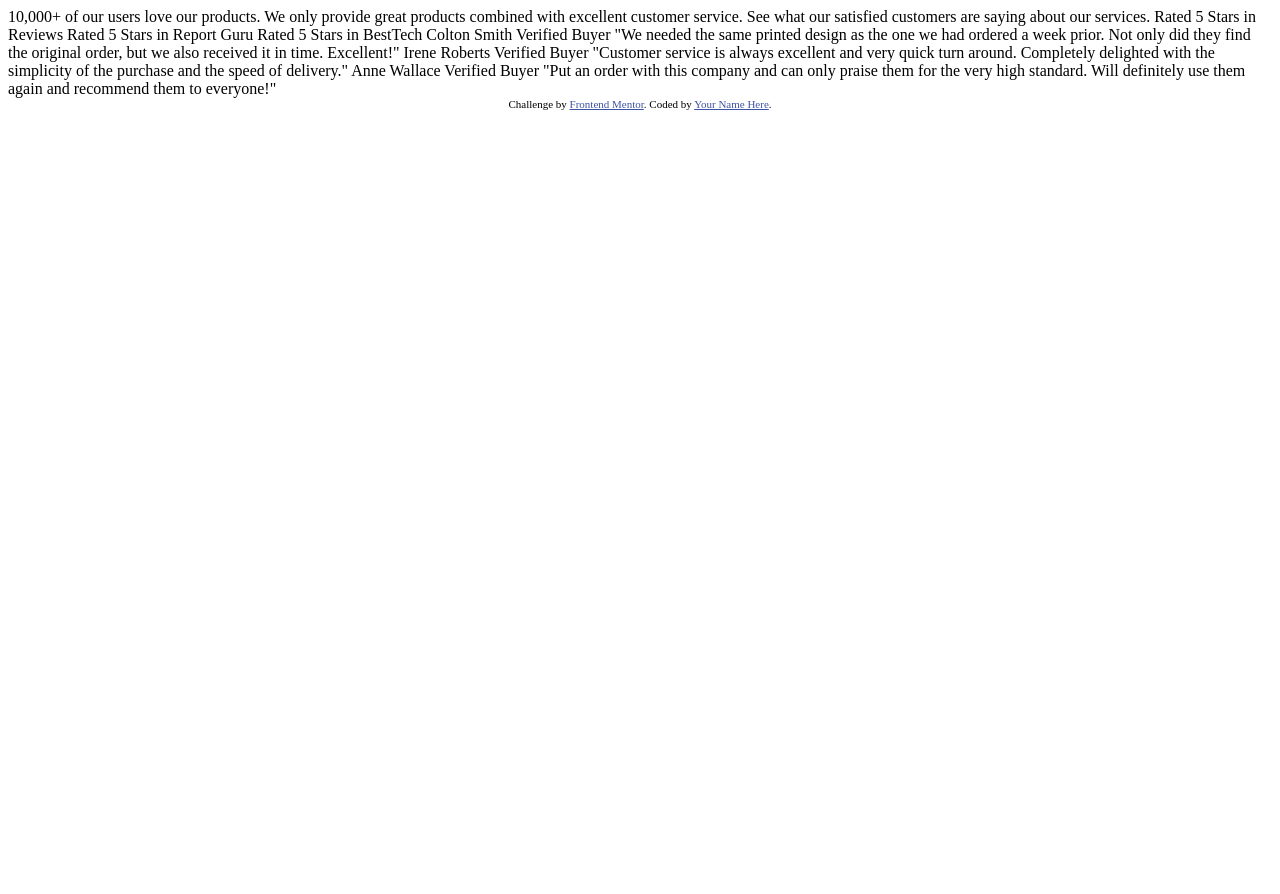
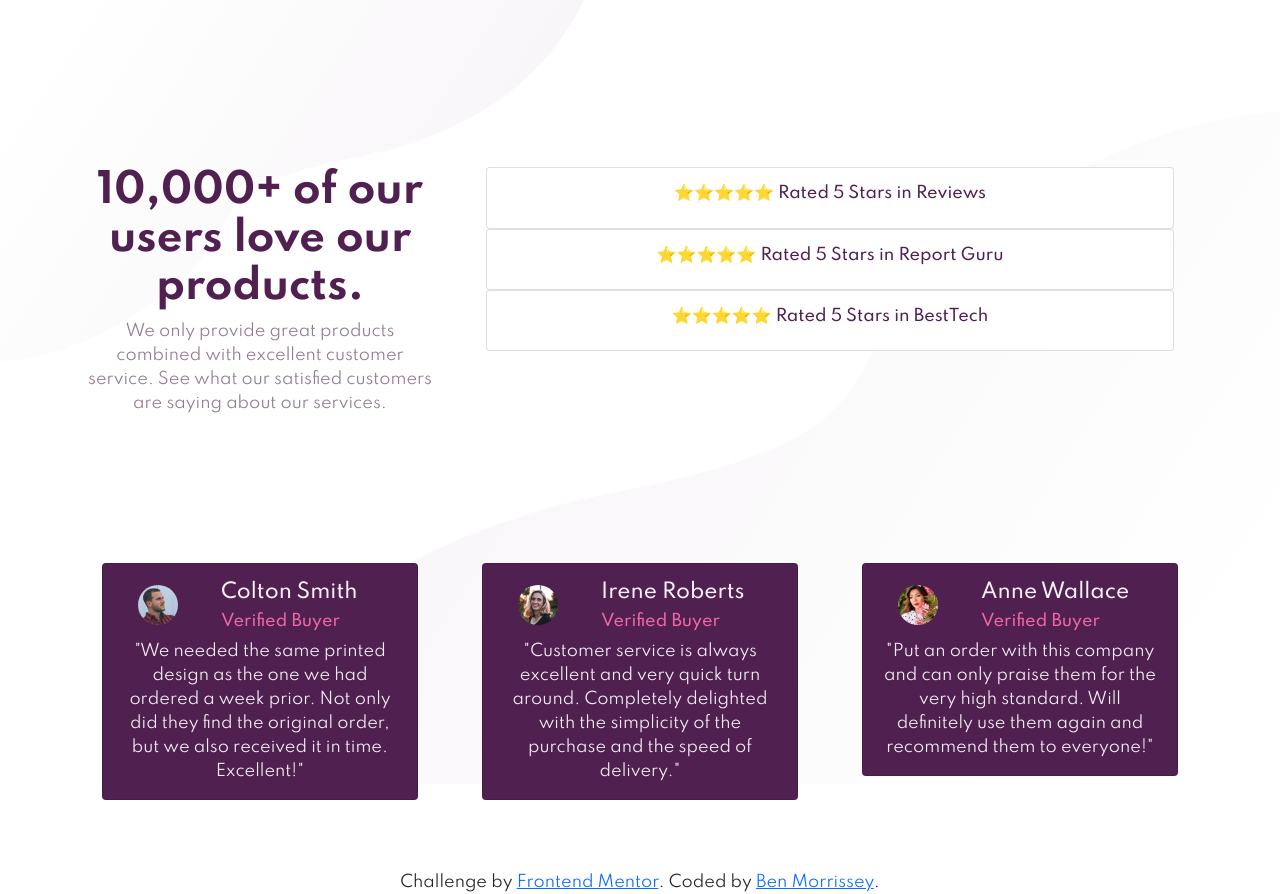
Before and after one commit to bmor2509/reviewpage, a plain HTML site: page index.html in a window 1280 px wide. Before the commit the page ends 800 px from the top, so only its background shows below. Drawn offline with nearby package versions, Linux system fonts and the light colour scheme.

Commit message:
first attempt at completion

```diff
--- a/index.html
+++ b/index.html
@@ -1,61 +1,192 @@
 <!DOCTYPE html>
 <html lang="en">
+
 <head>
   <meta charset="UTF-8" />
   <meta name="viewport" content="width=device-width, initial-scale=1.0" />
   <!-- displays site properly based on user's device -->
 
-    <link
-      rel="icon"
-      type="image/png"
-      sizes="32x32"
-      href="./images/favicon-32x32.png"
-    />
+  <link href="https://cdn.jsdelivr.net/npm/bootstrap@5.0.0-beta2/dist/css/bootstrap.min.css" rel="stylesheet" integrity="sha384-BmbxuPwQa2lc/FVzBcNJ7UAyJxM6wuqIj61tLrc4wSX0szH/Ev+nYRRuWlolflfl" crossorigin="anonymous">
+  <script src="https://cdn.jsdelivr.net/npm/bootstrap@5.0.0-beta2/dist/js/bootstrap.bundle.min.js" integrity="sha384-b5kHyXgcpbZJO/tY9Ul7kGkf1S0CWuKcCD38l8YkeH8z8QjE0GmW1gYU5S9FOnJ0" crossorigin="anonymous"></script>
+
+  <link rel="stylesheet" type="text/css" href="styles.css">
+
+  <link rel="preconnect" href="https://fonts.gstatic.com">
+  <link href="https://fonts.googleapis.com/css2?family=Spartan:wght@400;500;700&display=swap" rel="stylesheet">
+
+
+
+  <link rel="icon" type="image/png" sizes="32x32" href="./images/favicon-32x32.png" />
 
   <title>Frontend Mentor | Social proof section</title>
 
-    <!-- Feel free to remove these styles or customise in your own stylesheet 👍 -->
-    <style>
-      .attribution {
-        font-size: 11px;
-        text-align: center;
-      }
-      .attribution a {
-        color: hsl(228, 45%, 44%);
-      }
-    </style>
+
 </head>
+
 <body>
-    10,000+ of our users love our products.
+  <div class="container">
 
+
+
+
+    <section id="title-area">
+
+      <div class="row">
+
+        <div class="col-lg-4">
+          <h1 class="main-title"> 10,000+ of our users love our products. </h1>
+
+          <p class="title-info">
             We only provide great products combined with excellent customer service.
             See what our satisfied customers are saying about our services.
+          </p>
 
-    Rated 5 Stars in Reviews
-    Rated 5 Stars in Report Guru
-    Rated 5 Stars in BestTech
+        </div>
 
+        <div class="col-lg-8">
+
+          <div class="container">
+            <div class="card review-card">
+              <div class="card-body review-text">
+                <h6>⭐⭐⭐⭐⭐ Rated 5 Stars in Reviews </h6>
+              </div>
+            </div>
+
+
+            <div class="card review-card">
+              <div class="card-body  review-text">
+                <h6>⭐⭐⭐⭐⭐ Rated 5 Stars in Report Guru </h6>
+              </div>
+            </div>
+
+
+            <div class="card review-card">
+              <div class="card-body review-text">
+                <h6>⭐⭐⭐⭐⭐ Rated 5 Stars in BestTech </h6>
+              </div>
+            </div>
+          </div>
+        </div>
+      </div>
+
+  </div>
+  </section>
+
+
+
+
+
+
+
+
+
+
+  <section id=testimonials>
+    <div class="container">
+      <div class="row">
+
+        <div class="col-sm">
+          <div class="card testimonial-card">
+            <div class="card-body">
+              <div class="row">
+                <div class="col-sm-4">
+                  <img class="card-img-top" src="images/image-colton.jpg">
+                </div>
+                <div class="col-sm-8 testimonial-title">
+                  <h5 class="card-title">
                     Colton Smith
+
+                  </h5>
+
+                  <h6 class="card-title testimonial-verified">
                     Verified Buyer
+                  </h6>
+                </div>
+              </div>
               "We needed the same printed design as the one we had ordered a week prior.
               Not only did they find the original order, but we also received it in time.
               Excellent!"
+            </div>
+          </div>
+        </div>
 
+
+        <div class="col-sm">
+          <div class="card testimonial-card">
+            <div class="card-body">
+              <div class="row">
+                <div class="col-sm-4">
+                  <img class="card-img-top" src="images/image-irene.jpg" />
+                </div>
+
+                <div class="col-sm-8 testimonial-title">
+                  <h5 class="card-title">
                     Irene Roberts
+
+                  </h5>
+
+                  <h6 class="card-title testimonial-verified">
                     Verified Buyer
+                  </h6>
+
+                </div>
+              </div>
+
+
               "Customer service is always excellent and very quick turn around. Completely
               delighted with the simplicity of the purchase and the speed of delivery."
+            </div>
+          </div>
+        </div>
 
+
+
+        <div class="col-sm">
+          <div class="card testimonial-card">
+            <div class="card-body">
+              <div class="row">
+                <div class="col-sm-4">
+                  <img class="card-img-top" src="images/image-anne.jpg" />
+                </div>
+
+                <div class="col-sm-8 testimonial-title">
+                  <h5 class="card-title">
                     Anne Wallace
+
+                  </h5>
+
+                  <h6 class="card-title testimonial-verified">
                     Verified Buyer
+                  </h6>
+                </div>
+
+              </div>
+
+
               "Put an order with this company and can only praise them for the very high
               standard. Will definitely use them again and recommend them to everyone!"
+            </div>
+          </div>
+        </div>
 
-    <div class="attribution">
+
+      </div>
+
+
+    </div>
+  </section>
+
+  <section id="footer-section">
+    <footer>
       Challenge by
-      <a href="https://www.frontendmentor.io?ref=challenge" target="_blank"
-        >Frontend Mentor</a
-      >. Coded by <a href="#">Your Name Here</a>.
+      <a href="https://www.frontendmentor.io?ref=challenge" target="_blank">Frontend Mentor</a>. Coded by <a href="#">Ben Morrissey</a>.
+    </footer>
+  </section>
+
+
+
   </div>
+
 </body>
+
 </html>
--- /dev/null
+++ b/styles.css
@@ -0,0 +1,64 @@
+html {
+  position: relative;
+  min-height: 100%;
+}
+
+body {
+  background-image: url("images/bg-pattern-top-desktop.svg"), url("images/bg-pattern-bottom-desktop.svg");
+  background-repeat: no-repeat;
+  background-position: left top, right;
+  text-align: center;
+  font-family: 'Spartan', sans-serif;
+}
+
+#title-area {
+  padding: 15% 0 10% 0;
+}
+
+.main-title {
+  color: hsl(300, 43%, 22%);
+  font: 'Spartan';
+  font-weight: 700;
+}
+
+.title-info {
+  color: hsl(303, 10%, 53%);
+  font: 'Spartan';
+  font-weight: 400;
+}
+
+.review-text {
+  color: hsl(300, 43%, 22%);
+}
+
+.review-card {
+  text-align: center;
+  font: 'Spartan';
+  font-weight: 700;
+}
+
+#testimonials {}
+
+.testimonial-card {
+  background-color: hsl(300, 43%, 22%);
+  color: hsl(300, 24%, 96%);
+  margin: 20px 20px;
+}
+
+.testimonial-verified {
+  color: hsl(333, 80%, 67%);
+}
+
+.testimonial-title {
+  text-align: left;
+}
+
+.card-img-top {
+  width: 50px;
+  border-radius: 50%;
+  padding: 5px 5px;
+}
+
+footer {
+  padding-top: 50px;
+}
```
Lines whose indentation alone changed are shown as unchanged.
